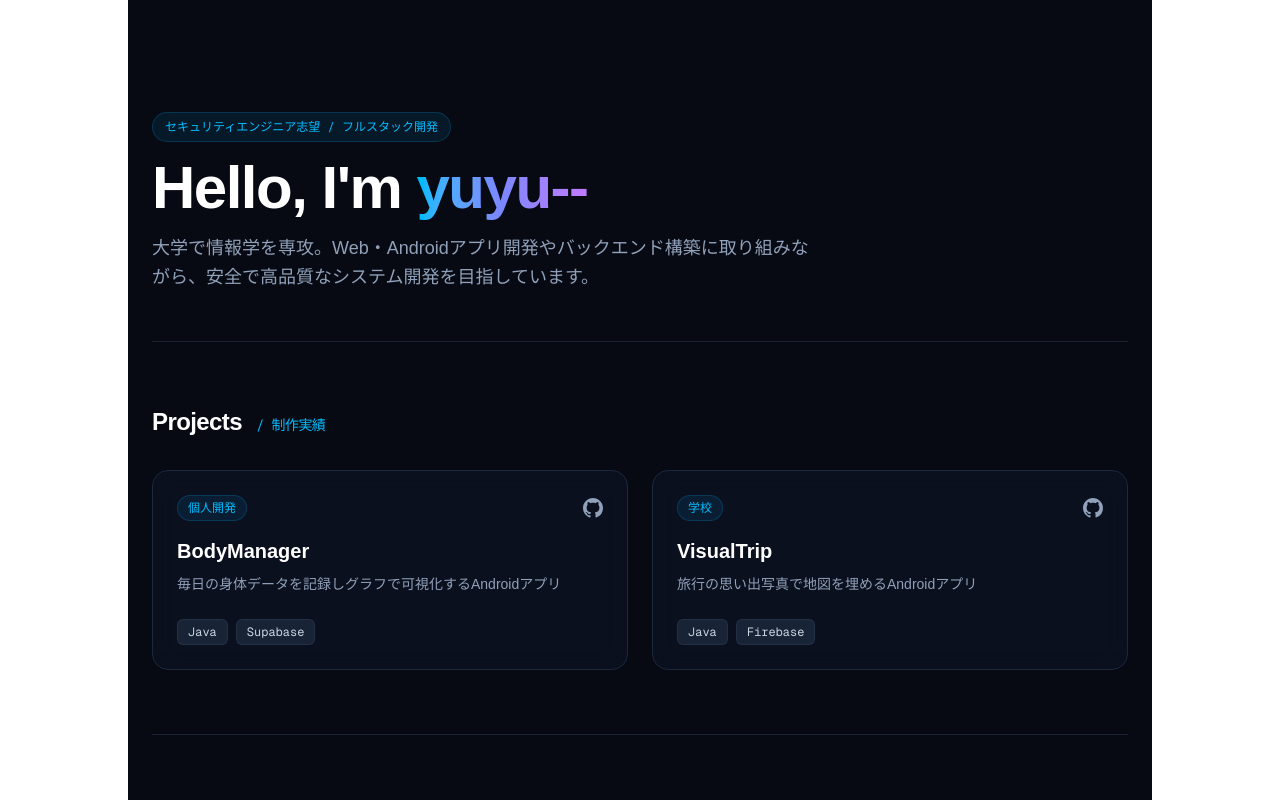
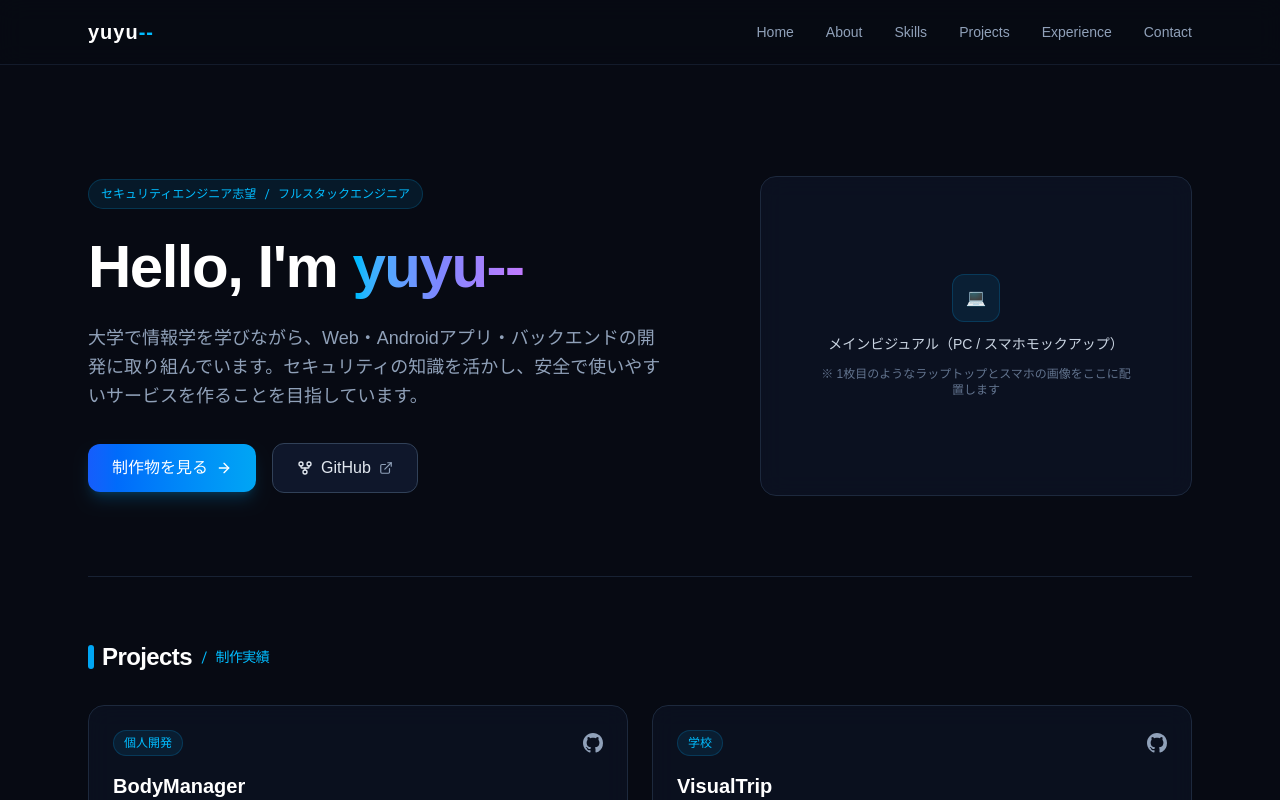
Before and after one commit to Gyt-18h/my-portfolio, a Next.js app: page / in a window 1280 px wide. Shown: the top 800 px of the page. Built offline with nearby package versions, Linux system fonts and the light colour scheme.

Commit message:
feat:Headerの追加

```diff
--- a/package.json
+++ b/package.json
@@ -9,6 +9,7 @@
     "lint": "eslint"
   },
   "dependencies": {
+    "lucide-react": "^1.31.0",
     "next": "16.3.0",
     "react": "19.2.8",
     "react-dom": "19.2.8"
--- a/src/app/page.tsx
+++ b/src/app/page.tsx
@@ -1,31 +1,84 @@
+// src/app/page.tsx
+import Header from "@/components/Header";
 import { projectsData, skillsData } from "@/data/portfolio";
 import ProjectCard from "@/components/ProjectCard";
 import SkillBadge from "@/components/SkillBadge";
+import { ExternalLink, GitFork, ArrowRight } from "lucide-react";
 
 export default function Home() {
   return (
-    <main className="min-h-screen bg-[#070a13] text-slate-100 px-6 py-16 max-w-5xl mx-auto selection:bg-sky-500 selection:text-white">
-      {/* 自己紹介セクション */}
-      <section className="py-12 flex flex-col items-start gap-4 border-b border-slate-800/80">
+    <div className="min-h-screen bg-[#070a13] text-slate-100 selection:bg-sky-500 selection:text-white">
+      {/* 画面上部の固定ヘッダー */}
+      <Header />
+
+      <main className="max-w-6xl mx-auto px-6 pt-24 pb-16">
+        {/* 1. Hero / 自己紹介セクション */}
+        <section id="home" className="py-12 md:py-20 grid grid-cols-1 lg:grid-cols-12 gap-12 items-center border-b border-slate-800/80">
+          {/* 左側：テキスト & アクションボタン */}
+          <div className="lg:col-span-7 flex flex-col items-start gap-5">
             <span className="text-xs font-mono text-sky-400 bg-sky-500/10 px-3 py-1.5 rounded-full border border-sky-500/20">
-          セキュリティエンジニア志望 / フルスタック開発
+              セキュリティエンジニア志望 / フルスタックエンジニア
             </span>
-        <h1 className="text-4xl sm:text-6xl font-extrabold tracking-tight text-white">
+
+            <h1 className="text-4xl sm:text-6xl font-extrabold tracking-tight text-white leading-tight">
               Hello, I'm{" "}
               <span className="text-transparent bg-clip-text bg-gradient-to-r from-sky-400 via-indigo-400 to-purple-400">
                 yuyu--
               </span>
             </h1>
-        <p className="text-slate-400 max-w-2xl text-base sm:text-lg leading-relaxed">
-          大学で情報学を専攻。Web・Androidアプリ開発やバックエンド構築に取り組みながら、安全で高品質なシステム開発を目指しています。
+
+            <p className="text-slate-400 text-base sm:text-lg leading-relaxed max-w-xl">
+              大学で情報学を学びながら、Web・Androidアプリ・バックエンドの開発に取り組んでいます。セキュリティの知識を活かし、安全で使いやすいサービスを作ることを目指しています。
             </p>
+
+            {/* ボタン群 */}
+            <div className="flex flex-wrap items-center gap-4 pt-3">
+              <a
+                href="#projects"
+                className="px-6 py-3 rounded-xl bg-gradient-to-r from-blue-600 to-sky-500 text-white font-medium shadow-lg shadow-sky-500/20 hover:shadow-sky-500/35 hover:scale-[1.02] transition-all flex items-center gap-2 group"
+              >
+                制作物を見る
+                <ArrowRight className="w-4 h-4 group-hover:translate-x-1 transition-transform" />
+              </a>
+              <a
+                href="https://github.com"
+                target="_blank"
+                rel="noopener noreferrer"
+                className="px-6 py-3 rounded-xl bg-slate-900 border border-slate-700 text-slate-200 font-medium hover:bg-slate-800 hover:border-slate-600 transition-all flex items-center gap-2"
+              >
+                <GitFork className="w-4 h-4" />
+                GitHub
+                <ExternalLink className="w-3.5 h-3.5 text-slate-400" />
+              </a>
+            </div>
+          </div>
+
+          {/* 右側：PC・スマホのビジュアル枠（グラデーション光つき） */}
+          <div className="lg:col-span-5 relative flex justify-center items-center">
+            {/* 背景のネオン風グラデーションリング光 */}
+            <div className="absolute w-72 h-72 bg-gradient-to-tr from-purple-600/30 via-sky-500/20 to-indigo-500/30 rounded-full blur-3xl -z-10 animate-pulse" />
+
+            {/* モックアップ画像の仮置きプレースホルダー */}
+            <div className="w-full h-72 sm:h-80 bg-slate-900/60 border border-slate-800 rounded-2xl backdrop-blur-md flex flex-col items-center justify-center gap-3 p-6 text-center group hover:border-sky-500/40 transition-colors">
+              <div className="w-12 h-12 rounded-xl bg-sky-500/10 border border-sky-500/20 flex items-center justify-center text-sky-400">
+                💻
+              </div>
+              <p className="text-slate-300 font-medium text-sm">
+                メインビジュアル（PC / スマホモックアップ）
+              </p>
+              <p className="text-slate-500 text-xs max-w-xs">
+                ※ 1枚目のようなラップトップとスマホの画像をここに配置します
+              </p>
+            </div>
+          </div>
         </section>
 
-      {/* 制作実績セクション */}
-      <section className="py-16 border-b border-slate-800/80">
+        {/* 2. 制作実績セクション */}
+        <section id="projects" className="py-16 border-b border-slate-800/80">
           <div className="flex items-center justify-between mb-8">
-          <h2 className="text-2xl font-bold tracking-tight text-white">
-            Projects <span className="text-sky-400 text-sm font-normal font-mono ml-2">/ 制作実績</span>
+            <h2 className="text-2xl font-bold tracking-tight text-white flex items-center gap-2">
+              <span className="w-1.5 h-6 bg-sky-500 rounded-full"></span>
+              Projects <span className="text-sky-400 text-sm font-normal font-mono">/ 制作実績</span>
             </h2>
           </div>
           <div className="grid grid-cols-1 md:grid-cols-2 gap-6">
@@ -35,10 +88,11 @@ export default function Home() {
           </div>
         </section>
 
-      {/* スキル一覧セクション */}
-      <section className="py-16">
-        <h2 className="text-2xl font-bold tracking-tight text-white mb-8">
-          Skills <span className="text-sky-400 text-sm font-normal font-mono ml-2">/ スキルセット</span>
+        {/* 3. スキル一覧セクション */}
+        <section id="skills" className="py-16">
+          <h2 className="text-2xl font-bold tracking-tight text-white mb-8 flex items-center gap-2">
+            <span className="w-1.5 h-6 bg-sky-500 rounded-full"></span>
+            Skills <span className="text-sky-400 text-sm font-normal font-mono">/ スキルセット</span>
           </h2>
           <div className="grid grid-cols-1 md:grid-cols-3 gap-6">
             {skillsData.map((category) => (
@@ -47,5 +101,6 @@ export default function Home() {
           </div>
         </section>
       </main>
+    </div>
   );
 }
--- /dev/null
+++ b/src/components/Header.tsx
@@ -0,0 +1,34 @@
+// src/components/Header.tsx
+import Link from "next/link";
+
+export default function Header() {
+  const navItems = [
+    { label: "Home", href: "#home" },
+    { label: "About", href: "#about" },
+    { label: "Skills", href: "#skills" },
+    { label: "Projects", href: "#projects" },
+    { label: "Experience", href: "#experience" },
+    { label: "Contact", href: "#contact" },
+  ];
+
+  return (
+    <header className="fixed top-0 left-0 right-0 z-50 bg-[#070a13]/80 backdrop-blur-md border-b border-slate-800/60">
+      <div className="max-w-6xl mx-auto px-6 h-16 flex items-center justify-between">
+        <Link href="/" className="text-xl font-bold text-white tracking-wider">
+          yuyu<span className="text-sky-400">--</span>
+        </Link>
+        <nav className="hidden md:flex items-center gap-8 text-sm font-medium text-slate-400">
+          {navItems.map((item) => (
+            <a
+              key={item.label}
+              href={item.href}
+              className="hover:text-sky-400 transition-colors"
+            >
+              {item.label}
+            </a>
+          ))}
+        </nav>
+      </div>
+    </header>
+  );
+}
```
Also changed, not shown: 1 other file (tests, documents, lock files or other folders). Lines whose indentation alone changed are shown as unchanged.
